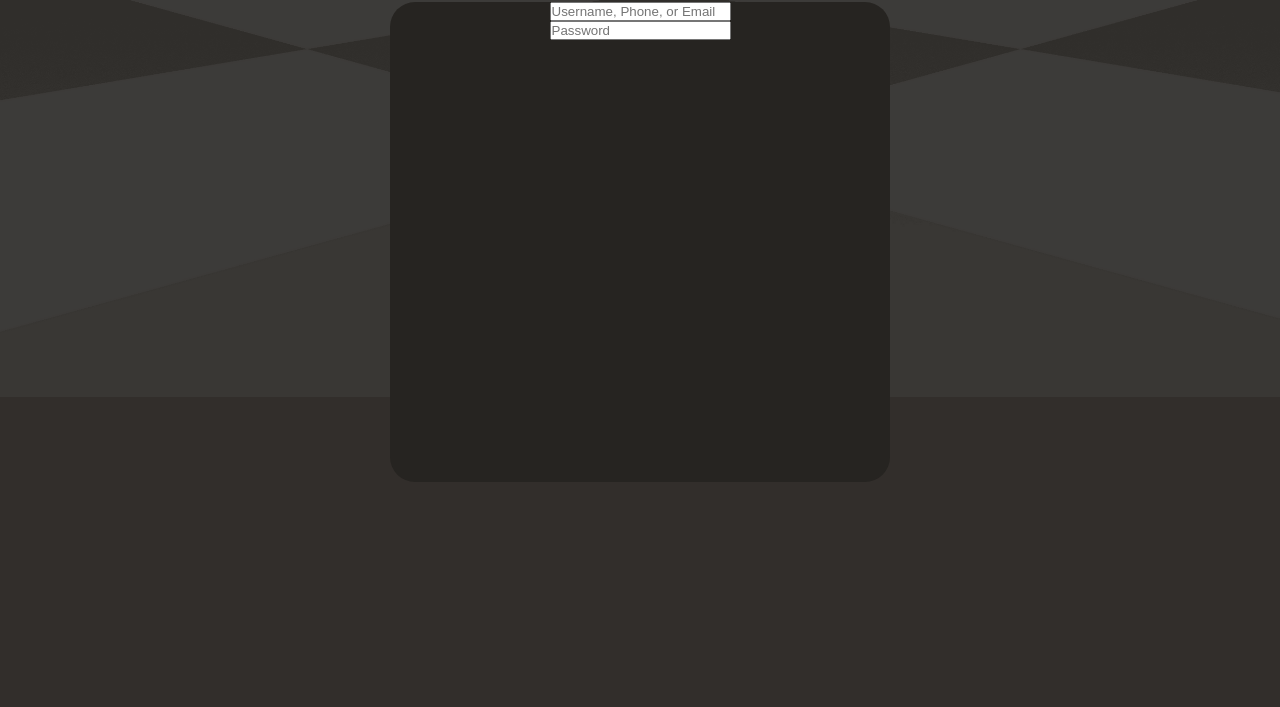
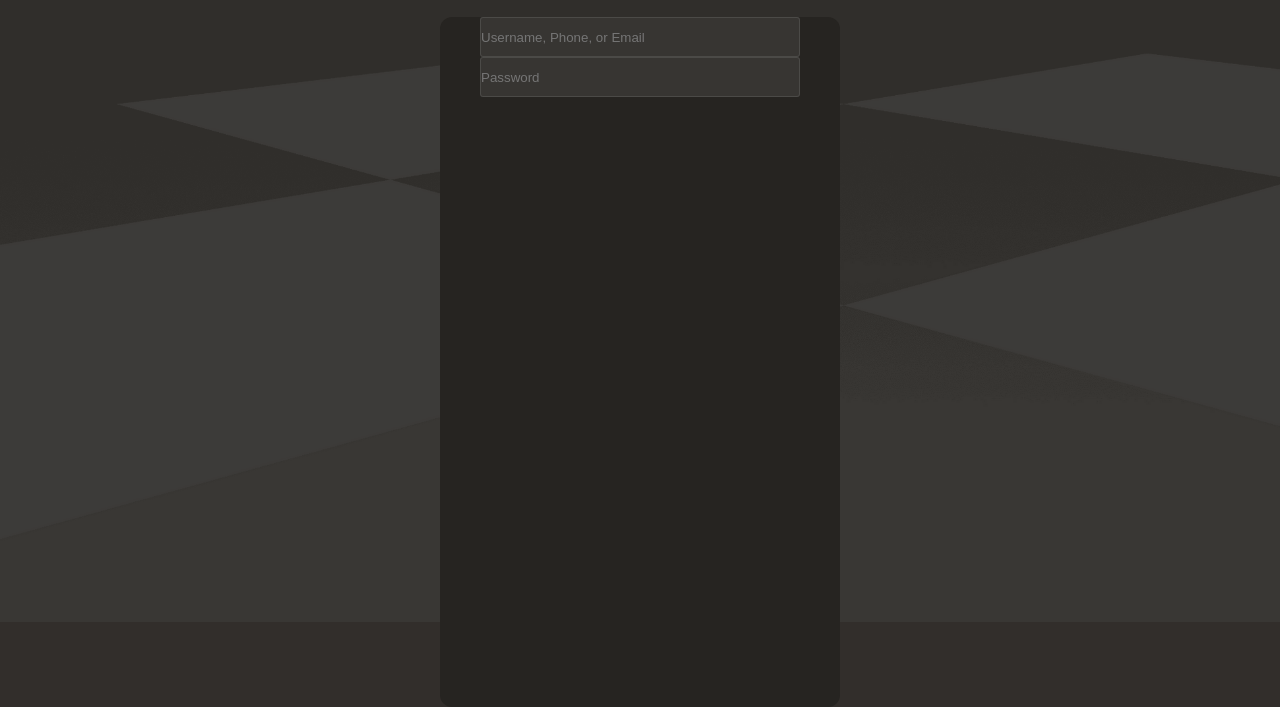
Before and after one commit to Justslugard/Chess.com-login-page, a plain HTML site: page index.html in a window 1280 px wide. Shown: the part 348-1055 px from the top of the page. Before the commit the page ends 830 px from the top, so only its background shows below. Drawn offline with Linux system fonts and the light colour scheme.

Commit message:
lebih miripin lagi dan ngelanjutin

```diff
--- a/index.html
+++ b/index.html
@@ -1,7 +1,9 @@
 <!DOCTYPE html>
 <html lang="en">
   <head>
+    <!-- Omaygot -->
     <link rel="stylesheet" href="style.css" />
+    <link rel="shortcut icon" href="images/chess.png" type="image/x-icon" />
     <meta charset="UTF-8" />
     <meta name="viewport" content="width=device-width, initial-scale=1.0" />
     <title>Login - Chess.com</title>
@@ -13,9 +15,15 @@
         alt="hebat"
         width="160"
       />
-      <div id="container">
-        <input type="text" name="int" placeholder="Username, Phone, or Email" />
-        <input type="password" name="pass" placeholder="Password" />
+      <div id="loginkan">
+        <form>
+          <input
+            type="text"
+            name="int"
+            placeholder="Username, Phone, or Email"
+          />
+          <input type="password" name="pass" placeholder="Password" />
+        </form>
       </div>
     </header>
   </body>
--- a/style.css
+++ b/style.css
@@ -14,7 +14,12 @@ body {
 }
 
 input {
-  /* width: 100px; */
+  width: 320px;
+  height: 40px;
+  background-color: #373532;
+  border: 1px solid hsla(0, 0%, 100%, 0.1);
+  border-radius: 3px;
+  color: hsla(0, 0%, 100%, 0.72);
 }
 
 header {
@@ -22,19 +27,19 @@ header {
   flex-direction: column;
   justify-content: center;
   align-items: center;
-  margin-top: 210px;
+  margin-top: 215px;
 }
 
 img {
-  margin-bottom: 20px;
+  margin-bottom: 30px;
 }
 
-#container {
+form {
   display: flex;
   flex-direction: column;
   align-items: center;
   background-color: #262421;
-  border-radius: 25px;
-  width: 500px;
-  height: 60vh;
+  border-radius: 12px;
+  width: 400px;
+  height: 690px;
 }
```
Also changed, not shown: images/chText.png (deleted), images/chess.PNG.
